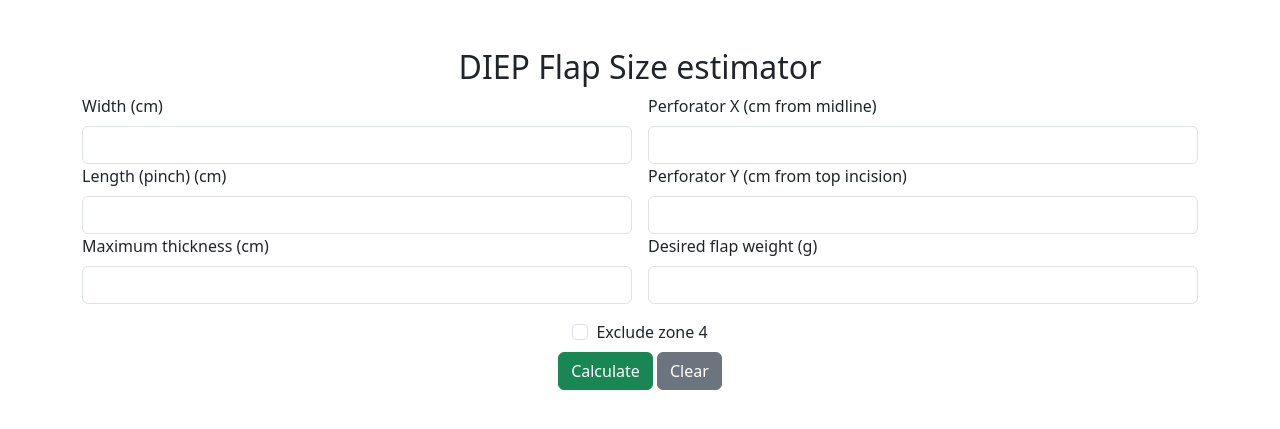
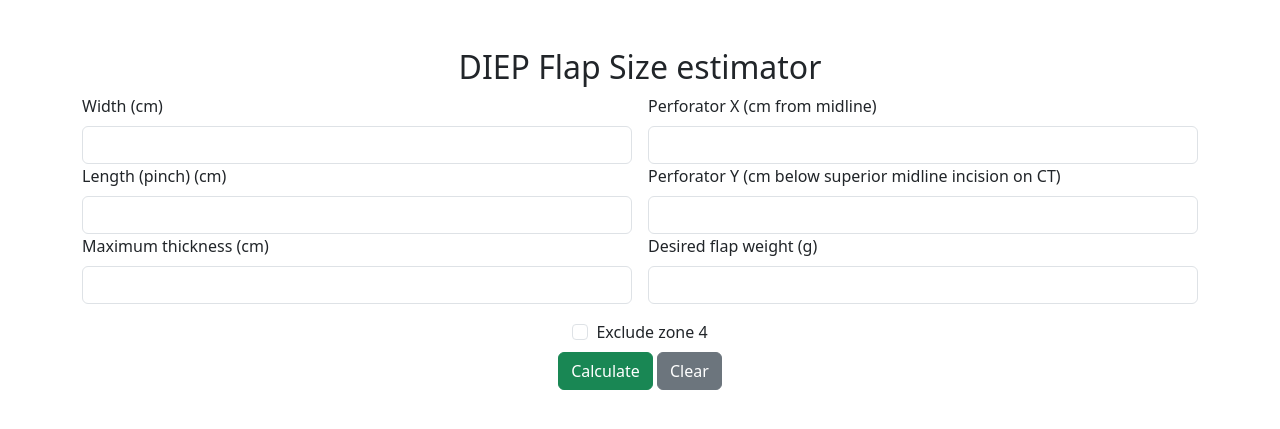
Before and after one commit to Drzet/diepcalc, a Flask app: page /index in a window 1280 px wide. Shown: the part 54-483 px from the top of the page. Run offline with Flask 3, Linux system fonts and the light colour scheme; the visitor is signed in with stand-in values (Sample User, id 1).

Commit message:
Clarify that perforator Y input uses superior midline CT reference

```diff
--- a/templates/index.html
+++ b/templates/index.html
@@ -40,7 +40,7 @@
         </div>
 
         <div class="d-flex flex-column">
-            <label class="form-label">Perforator Y (cm from top incision)</label>
+            <label class="form-label">Perforator Y (cm below superior midline incision on CT)</label>
             <input type="number" name="Py" class="form-control" step="0.1" required>
         </div>
 
```
